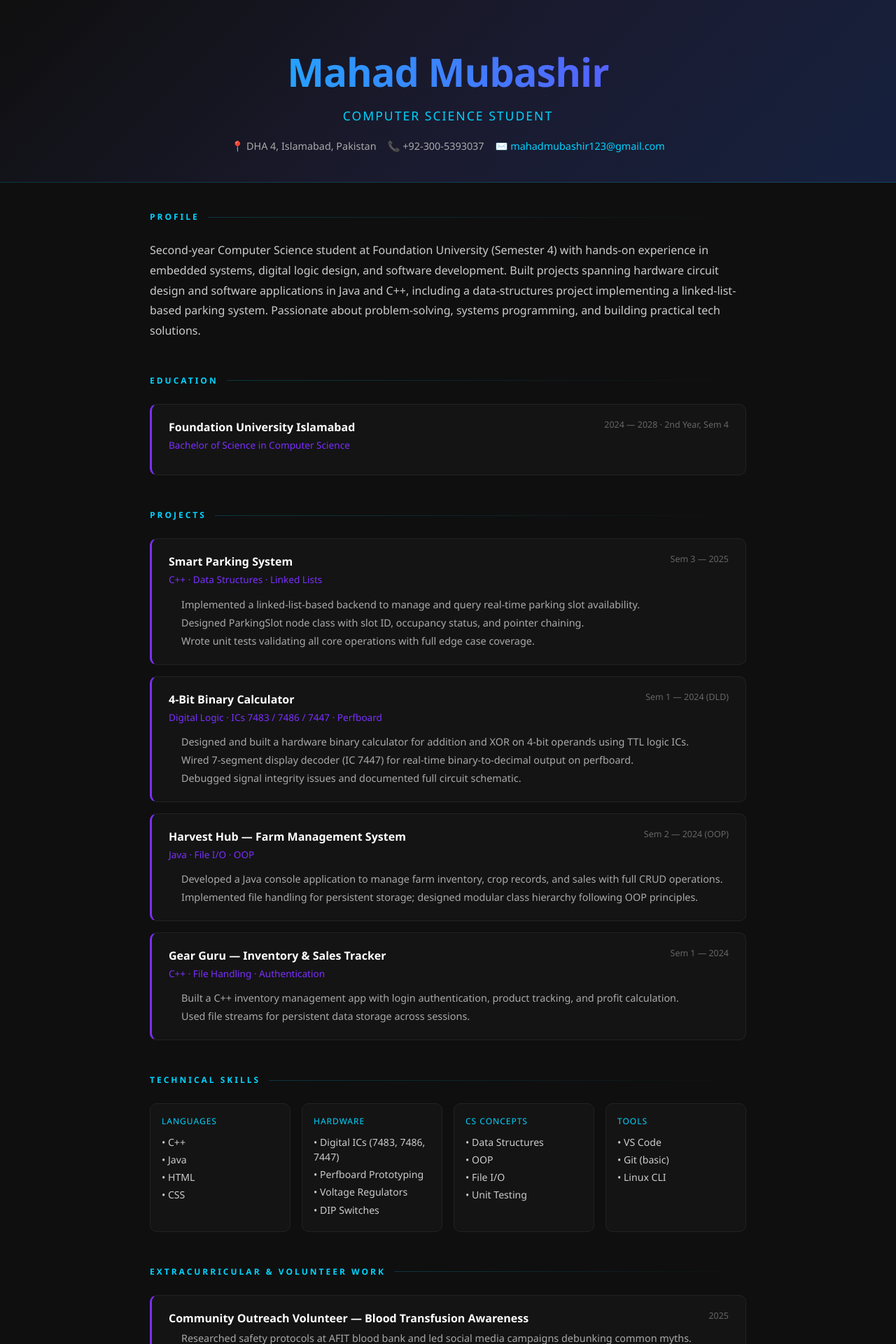
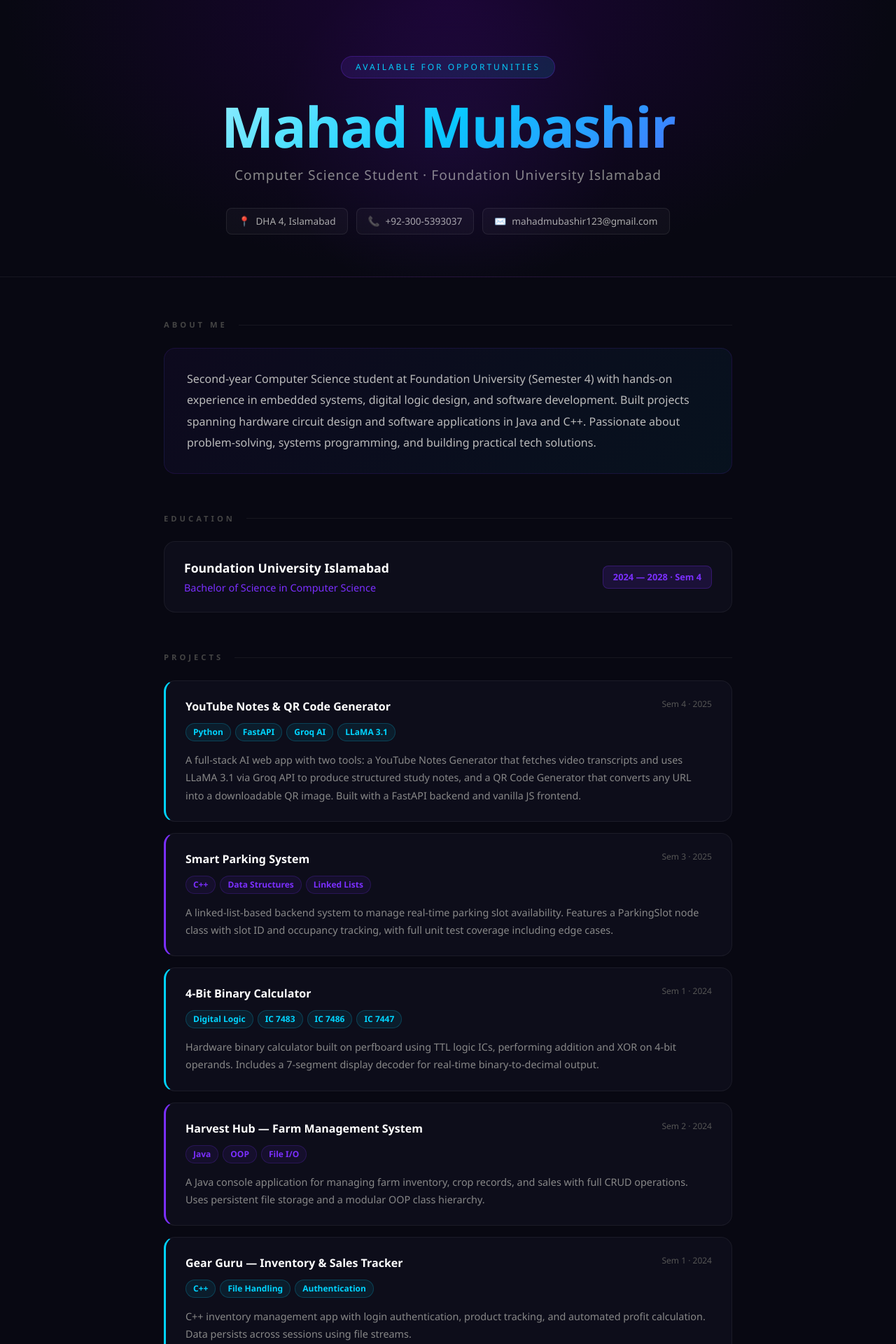
Before and after one commit to mahadmansoormubashir/my-cv, a Next.js app: page / in a window 1280 px wide. Shown: the top 1920 px of the page at 70% size. Built offline with nearby package versions, Linux system fonts and the light colour scheme.

Commit message:
added AI project and footer

```diff
--- a/app/page.tsx
+++ b/app/page.tsx
@@ -2,129 +2,251 @@ export default function Home() {
   return (
     <main style={{
       fontFamily: "'Segoe UI', system-ui, sans-serif",
-      backgroundColor: "#0f0f0f",
+      backgroundColor: "#080812",
       color: "#e8e8e8",
       minHeight: "100vh",
+      margin: "0",
       padding: "0",
-      margin: "0",
     }}>
 
+      {/* Hero Header */}
       <header style={{
-        background: "linear-gradient(135deg, #0f0f0f 0%, #1a1a2e 50%, #16213e 100%)",
-        borderBottom: "1px solid #00d4ff33",
-        padding: "60px 40px 40px",
+        position: "relative",
+        padding: "80px 24px 60px",
         textAlign: "center",
+        overflow: "hidden",
+        background: "radial-gradient(ellipse at 50% 0%, #1a0533 0%, #080812 70%)",
+        borderBottom: "1px solid #ffffff0f",
       }}>
+        <div style={{
+          position: "absolute", top: "-60px", left: "50%", transform: "translateX(-50%)",
+          width: "500px", height: "500px", borderRadius: "50%",
+          background: "radial-gradient(circle, #7b2fff15 0%, transparent 70%)",
+          pointerEvents: "none",
+        }} />
+
+        <div style={{
+          display: "inline-block",
+          background: "linear-gradient(135deg, #7b2fff22, #00d4ff22)",
+          border: "1px solid #7b2fff44",
+          borderRadius: "50px",
+          padding: "6px 20px",
+          fontSize: "0.75rem",
+          letterSpacing: "3px",
+          textTransform: "uppercase",
+          color: "#00d4ff",
+          marginBottom: "24px",
+        }}>
+          Available for Opportunities
+        </div>
+
         <h1 style={{
-          fontSize: "clamp(2rem, 6vw, 3.5rem)",
-          fontWeight: "800",
-          margin: "0 0 8px",
-          background: "linear-gradient(90deg, #00d4ff, #7b2fff)",
+          fontSize: "clamp(2.5rem, 8vw, 5rem)",
+          fontWeight: "900",
+          margin: "0 0 12px",
+          background: "linear-gradient(135deg, #ffffff 0%, #00d4ff 50%, #7b2fff 100%)",
           WebkitBackgroundClip: "text",
           WebkitTextFillColor: "transparent",
-          letterSpacing: "-1px",
+          letterSpacing: "-2px",
+          lineHeight: "1.1",
         }}>
           Mahad Mubashir
         </h1>
-        <p style={{ color: "#00d4ff", fontSize: "1.1rem", marginBottom: "20px", letterSpacing: "2px", textTransform: "uppercase" }}>
-          Computer Science Student
+
+        <p style={{
+          fontSize: "1.2rem",
+          color: "#888",
+          margin: "0 0 32px",
+          fontWeight: "400",
+          letterSpacing: "1px",
+        }}>
+          Computer Science Student · Foundation University Islamabad
         </p>
-        <div style={{ display: "flex", justifyContent: "center", flexWrap: "wrap", gap: "16px", fontSize: "0.9rem", color: "#aaa" }}>
-          <span>📍 DHA 4, Islamabad, Pakistan</span>
-          <span>📞 +92-300-5393037</span>
-          <a href="mailto:mahadmubashir123@gmail.com" style={{ color: "#00d4ff", textDecoration: "none" }}>
-            ✉️ mahadmubashir123@gmail.com
-          </a>
+
+        <div style={{
+          display: "flex",
+          justifyContent: "center",
+          flexWrap: "wrap",
+          gap: "12px",
+          fontSize: "0.85rem",
+        }}>
+          {[
+            { icon: "📍", text: "DHA 4, Islamabad" },
+            { icon: "📞", text: "+92-300-5393037" },
+            { icon: "✉️", text: "mahadmubashir123@gmail.com" },
+          ].map((item) => (
+            <div key={item.text} style={{
+              background: "#ffffff08",
+              border: "1px solid #ffffff15",
+              borderRadius: "8px",
+              padding: "8px 16px",
+              color: "#aaa",
+              display: "flex",
+              alignItems: "center",
+              gap: "8px",
+            }}>
+              <span>{item.icon}</span>
+              <span>{item.text}</span>
+            </div>
+          ))}
         </div>
       </header>
 
-      <div style={{ maxWidth: "900px", margin: "0 auto", padding: "40px 24px" }}>
+      <div style={{ maxWidth: "860px", margin: "0 auto", padding: "60px 24px" }}>
 
-        <Section title="Profile">
-          <p style={{ lineHeight: "1.8", color: "#ccc", fontSize: "1rem" }}>
-            Second-year Computer Science student at Foundation University (Semester 4) with hands-on experience
-            in embedded systems, digital logic design, and software development. Built projects spanning hardware
-            circuit design and software applications in Java and C++, including a data-structures project
-            implementing a linked-list-based parking system. Passionate about problem-solving, systems programming,
-            and building practical tech solutions.
-          </p>
-        </Section>
-
-        <Section title="Education">
-          <Card title="Foundation University Islamabad" subtitle="Bachelor of Science in Computer Science" tag="2024 — 2028 · 2nd Year, Sem 4" />
-        </Section>
-
-        <Section title="Projects">
-          <Card
-            title="Smart Parking System"
-            subtitle="C++ · Data Structures · Linked Lists"
-            tag="Sem 3 — 2025"
-            bullets={[
-              "Implemented a linked-list-based backend to manage and query real-time parking slot availability.",
-              "Designed ParkingSlot node class with slot ID, occupancy status, and pointer chaining.",
-              "Wrote unit tests validating all core operations with full edge case coverage.",
-            ]}
-          />
-          <Card
-            title="4-Bit Binary Calculator"
-            subtitle="Digital Logic · ICs 7483 / 7486 / 7447 · Perfboard"
-            tag="Sem 1 — 2024 (DLD)"
-            bullets={[
-              "Designed and built a hardware binary calculator for addition and XOR on 4-bit operands using TTL logic ICs.",
-              "Wired 7-segment display decoder (IC 7447) for real-time binary-to-decimal output on perfboard.",
-              "Debugged signal integrity issues and documented full circuit schematic.",
-            ]}
-          />
-          <Card
-            title="Harvest Hub — Farm Management System"
-            subtitle="Java · File I/O · OOP"
-            tag="Sem 2 — 2024 (OOP)"
-            bullets={[
-              "Developed a Java console application to manage farm inventory, crop records, and sales with full CRUD operations.",
-              "Implemented file handling for persistent storage; designed modular class hierarchy following OOP principles.",
-            ]}
-          />
-          <Card
-            title="Gear Guru — Inventory & Sales Tracker"
-            subtitle="C++ · File Handling · Authentication"
-            tag="Sem 1 — 2024"
-            bullets={[
-              "Built a C++ inventory management app with login authentication, product tracking, and profit calculation.",
-              "Used file streams for persistent data storage across sessions.",
-            ]}
-          />
-        </Section>
-
-        <Section title="Technical Skills">
-          <div style={{ display: "grid", gridTemplateColumns: "repeat(auto-fit, minmax(200px, 1fr))", gap: "16px" }}>
-            <SkillBox label="Languages" items={["C++", "Java", "HTML", "CSS"]} />
-            <SkillBox label="Hardware" items={["Digital ICs (7483, 7486, 7447)", "Perfboard Prototyping", "Voltage Regulators", "DIP Switches"]} />
-            <SkillBox label="CS Concepts" items={["Data Structures", "OOP", "File I/O", "Unit Testing"]} />
-            <SkillBox label="Tools" items={["VS Code", "Git (basic)", "Linux CLI"]} />
+        {/* Profile */}
+        <Section title="About Me">
+          <div style={{
+            background: "linear-gradient(135deg, #7b2fff0d, #00d4ff0d)",
+            border: "1px solid #7b2fff22",
+            borderRadius: "16px",
+            padding: "28px 32px",
+          }}>
+            <p style={{ lineHeight: "1.9", color: "#bbb", fontSize: "1rem", margin: 0 }}>
+              Second-year Computer Science student at Foundation University (Semester 4) with hands-on experience
+              in embedded systems, digital logic design, and software development. Built projects spanning hardware
+              circuit design and software applications in Java and C++. Passionate about problem-solving, systems
+              programming, and building practical tech solutions.
+            </p>
           </div>
         </Section>
 
-        <Section title="Extracurricular & Volunteer Work">
-          <Card
-            title="Community Outreach Volunteer — Blood Transfusion Awareness"
-            tag="2025"
-            bullets={[
-              "Researched safety protocols at AFIT blood bank and led social media campaigns debunking common myths.",
-              "Organized educational workshops on hereditary blood disorders for university students.",
-            ]}
-          />
+        {/* Education */}
+        <Section title="Education">
+          <div style={{
+            background: "#0d0d1a",
+            border: "1px solid #ffffff0f",
+            borderRadius: "16px",
+            padding: "24px 28px",
+            display: "flex",
+            justifyContent: "space-between",
+            alignItems: "center",
+            flexWrap: "wrap",
+            gap: "12px",
+          }}>
+            <div>
+              <h3 style={{ margin: "0 0 4px", fontSize: "1.1rem", fontWeight: "700", color: "#fff" }}>
+                Foundation University Islamabad
+              </h3>
+              <p style={{ margin: 0, color: "#7b2fff", fontSize: "0.9rem" }}>
+                Bachelor of Science in Computer Science
+              </p>
+            </div>
+            <div style={{
+              background: "#7b2fff22",
+              border: "1px solid #7b2fff44",
+              borderRadius: "8px",
+              padding: "6px 14px",
+              color: "#7b2fff",
+              fontSize: "0.8rem",
+              fontWeight: "600",
+              whiteSpace: "nowrap",
+            }}>
+              2024 — 2028 · Sem 4
+            </div>
+          </div>
         </Section>
 
+        {/* Projects */}
+        <Section title="Projects">
+          <div style={{ display: "grid", gap: "16px" }}>
+            <ProjectCard
+              title="YouTube Notes & QR Code Generator"
+              tech={["Python", "FastAPI", "Groq AI", "LLaMA 3.1"]}
+              date="Sem 4 · 2025"
+              description="A full-stack AI web app with two tools: a YouTube Notes Generator that fetches video transcripts and uses LLaMA 3.1 via Groq API to produce structured study notes, and a QR Code Generator that converts any URL into a downloadable QR image. Built with a FastAPI backend and vanilla JS frontend."
+              color="#00d4ff"
+            />
+            <ProjectCard
+              title="Smart Parking System"
+              tech={["C++", "Data Structures", "Linked Lists"]}
+              date="Sem 3 · 2025"
+              description="A linked-list-based backend system to manage real-time parking slot availability. Features a ParkingSlot node class with slot ID and occupancy tracking, with full unit test coverage including edge cases."
+              color="#7b2fff"
+            />
+            <ProjectCard
+              title="4-Bit Binary Calculator"
+              tech={["Digital Logic", "IC 7483", "IC 7486", "IC 7447"]}
+              date="Sem 1 · 2024"
+              description="Hardware binary calculator built on perfboard using TTL logic ICs, performing addition and XOR on 4-bit operands. Includes a 7-segment display decoder for real-time binary-to-decimal output."
+              color="#00d4ff"
+            />
+            <ProjectCard
+              title="Harvest Hub — Farm Management System"
+              tech={["Java", "OOP", "File I/O"]}
+              date="Sem 2 · 2024"
+              description="A Java console application for managing farm inventory, crop records, and sales with full CRUD operations. Uses persistent file storage and a modular OOP class hierarchy."
+              color="#7b2fff"
+            />
+            <ProjectCard
+              title="Gear Guru — Inventory & Sales Tracker"
+              tech={["C++", "File Handling", "Authentication"]}
+              date="Sem 1 · 2024"
+              description="C++ inventory management app with login authentication, product tracking, and automated profit calculation. Data persists across sessions using file streams."
+              color="#00d4ff"
+            />
+          </div>
+        </Section>
+
+        {/* Skills */}
+        <Section title="Technical Skills">
+          <div style={{ display: "grid", gridTemplateColumns: "repeat(auto-fit, minmax(190px, 1fr))", gap: "14px" }}>
+            <SkillBox label="Languages" emoji="💻" items={["C++", "Java", "Python", "HTML", "CSS"]} />
+            <SkillBox label="Hardware" emoji="🔧" items={["IC 7483, 7486, 7447", "Perfboard Prototyping", "Voltage Regulators", "DIP Switches"]} />
+            <SkillBox label="CS Concepts" emoji="🧠" items={["Data Structures", "OOP", "File I/O", "Unit Testing"]} />
+            <SkillBox label="Tools" emoji="🛠️" items={["VS Code", "Git", "Linux CLI", "FastAPI"]} />
+          </div>
+        </Section>
+
+        {/* Volunteer */}
+        <Section title="Volunteer Work">
+          <div style={{
+            background: "#0d0d1a",
+            border: "1px solid #ffffff0f",
+            borderRadius: "16px",
+            padding: "24px 28px",
+            display: "flex",
+            justifyContent: "space-between",
+            alignItems: "flex-start",
+            flexWrap: "wrap",
+            gap: "16px",
+          }}>
+            <div style={{ flex: 1 }}>
+              <h3 style={{ margin: "0 0 8px", fontSize: "1rem", fontWeight: "700", color: "#fff" }}>
+                Community Outreach — Blood Transfusion Awareness
+              </h3>
+              <p style={{ margin: 0, color: "#999", fontSize: "0.9rem", lineHeight: "1.7" }}>
+                Researched safety protocols at AFIT blood bank and led social media campaigns debunking common myths.
+                Organized educational workshops on hereditary blood disorders for university students.
+              </p>
+            </div>
+            <div style={{
+              background: "#00d4ff22",
+              border: "1px solid #00d4ff44",
+              borderRadius: "8px",
+              padding: "6px 14px",
+              color: "#00d4ff",
+              fontSize: "0.8rem",
+              fontWeight: "600",
+              whiteSpace: "nowrap",
+            }}>
+              2025
+            </div>
+          </div>
+        </Section>
+
+        {/* Soft Skills */}
         <Section title="Soft Skills">
           <div style={{ display: "flex", flexWrap: "wrap", gap: "10px" }}>
             {["Problem Solving", "Teamwork & Collaboration", "Leadership", "Effective Communication"].map(skill => (
               <span key={skill} style={{
-                background: "#1a1a2e",
-                border: "1px solid #00d4ff44",
-                color: "#00d4ff",
-                padding: "6px 16px",
-                borderRadius: "20px",
-                fontSize: "0.85rem",
+                background: "#ffffff08",
+                border: "1px solid #ffffff15",
+                color: "#ccc",
+                padding: "10px 20px",
+                borderRadius: "50px",
+                fontSize: "0.88rem",
+                fontWeight: "500",
               }}>{skill}</span>
             ))}
           </div>
@@ -132,67 +254,109 @@ export default function Home() {
 
       </div>
 
-      <footer style={{ textAlign: "center", padding: "24px", color: "#444", fontSize: "0.8rem", borderTop: "1px solid #1a1a1a" }}>
-        © 2025 Mahad Mubashir
+      {/* Footer */}
+      <footer style={{
+        borderTop: "1px solid #ffffff08",
+        background: "#080812",
+        padding: "48px 24px",
+      }}>
+        <div style={{ maxWidth: "860px", margin: "0 auto", display: "flex", justifyContent: "space-between", flexWrap: "wrap", gap: "32px" }}>
+          <div>
+            <h3 style={{ margin: "0 0 8px", fontSize: "1.1rem", fontWeight: "800", color: "#fff" }}>Mahad Mubashir</h3>
+            <p style={{ margin: 0, color: "#555", fontSize: "0.85rem" }}>Computer Science Student</p>
+          </div>
+          <div>
+            <p style={{ margin: "0 0 6px", color: "#555", fontSize: "0.75rem", textTransform: "uppercase", letterSpacing: "2px" }}>Location</p>
+            <p style={{ margin: 0, color: "#aaa", fontSize: "0.9rem" }}>DHA 4, Islamabad, Pakistan</p>
+          </div>
+          <div>
+            <p style={{ margin: "0 0 6px", color: "#555", fontSize: "0.75rem", textTransform: "uppercase", letterSpacing: "2px" }}>Contact</p>
+            <p style={{ margin: "0 0 4px", color: "#aaa", fontSize: "0.9rem" }}>mahadmubashir123@gmail.com</p>
+            <p style={{ margin: 0, color: "#aaa", fontSize: "0.9rem" }}>+92-300-5393037</p>
+          </div>
+        </div>
+        <div style={{ maxWidth: "860px", margin: "32px auto 0", borderTop: "1px solid #ffffff08", paddingTop: "24px", textAlign: "center" }}>
+          <p style={{ margin: 0, color: "#333", fontSize: "0.8rem" }}>© 2025 Mahad Mubashir · DHA 4, Islamabad, Pakistan</p>
+        </div>
       </footer>
+
     </main>
   );
 }
 
 function Section({ title, children }: { title: string; children: React.ReactNode }) {
   return (
-    <section style={{ marginBottom: "48px" }}>
-      <div style={{ display: "flex", alignItems: "center", gap: "12px", marginBottom: "24px" }}>
+    <section style={{ marginBottom: "56px" }}>
+      <div style={{ display: "flex", alignItems: "center", gap: "16px", marginBottom: "24px" }}>
         <h2 style={{
-          fontSize: "0.75rem",
-          fontWeight: "700",
-          letterSpacing: "3px",
+          fontSize: "0.7rem",
+          fontWeight: "800",
+          letterSpacing: "4px",
           textTransform: "uppercase",
-          color: "#00d4ff",
+          color: "#444",
           margin: 0,
+          whiteSpace: "nowrap",
         }}>{title}</h2>
-        <div style={{ flex: 1, height: "1px", background: "linear-gradient(90deg, #00d4ff33, transparent)" }} />
+        <div style={{ flex: 1, height: "1px", background: "#ffffff0f" }} />
       </div>
       {children}
     </section>
   );
 }
 
-function Card({ title, subtitle, tag, bullets }: { title: string; subtitle?: string; tag?: string; bullets?: string[] }) {
+function ProjectCard({ title, tech, date, description, color }: {
+  title: string;
+  tech: string[];
+  date: string;
+  description: string;
+  color: string;
+}) {
   return (
     <div style={{
-      background: "#141414",
-      border: "1px solid #222",
-      borderRadius: "10px",
-      padding: "20px 24px",
-      marginBottom: "16px",
-      borderLeft: "3px solid #7b2fff",
+      background: "#0d0d1a",
+      border: "1px solid #ffffff0f",
+      borderRadius: "16px",
+      padding: "24px 28px",
+      borderLeft: `3px solid ${color}`,
     }}>
-      <div style={{ display: "flex", justifyContent: "space-between", flexWrap: "wrap", gap: "8px", marginBottom: "4px" }}>
+      <div style={{ display: "flex", justifyContent: "space-between", alignItems: "flex-start", flexWrap: "wrap", gap: "10px", marginBottom: "12px" }}>
         <h3 style={{ margin: 0, fontSize: "1rem", fontWeight: "700", color: "#fff" }}>{title}</h3>
-        {tag && <span style={{ fontSize: "0.78rem", color: "#666", whiteSpace: "nowrap" }}>{tag}</span>}
+        <span style={{ fontSize: "0.75rem", color: "#555", whiteSpace: "nowrap" }}>{date}</span>
       </div>
-      {subtitle && <p style={{ margin: "0 0 12px", fontSize: "0.85rem", color: "#7b2fff" }}>{subtitle}</p>}
-      {bullets && (
-        <ul style={{ margin: 0, paddingLeft: "18px", color: "#aaa", fontSize: "0.9rem", lineHeight: "1.8" }}>
-          {bullets.map((b, i) => <li key={i}>{b}</li>)}
-        </ul>
-      )}
+      <div style={{ display: "flex", flexWrap: "wrap", gap: "6px", marginBottom: "14px" }}>
+        {tech.map(t => (
+          <span key={t} style={{
+            background: `${color}15`,
+            border: `1px solid ${color}33`,
+            color: color,
+            padding: "3px 10px",
+            borderRadius: "50px",
+            fontSize: "0.75rem",
+            fontWeight: "600",
+          }}>{t}</span>
+        ))}
+      </div>
+      <p style={{ margin: 0, color: "#888", fontSize: "0.9rem", lineHeight: "1.75" }}>{description}</p>
     </div>
   );
 }
 
-function SkillBox({ label, items }: { label: string; items: string[] }) {
+function SkillBox({ label, emoji, items }: { label: string; emoji: string; items: string[] }) {
   return (
     <div style={{
-      background: "#141414",
-      border: "1px solid #222",
-      borderRadius: "10px",
-      padding: "16px",
+      background: "#0d0d1a",
+      border: "1px solid #ffffff0f",
+      borderRadius: "16px",
+      padding: "20px",
     }}>
-      <p style={{ margin: "0 0 10px", fontSize: "0.75rem", color: "#00d4ff", textTransform: "uppercase", letterSpacing: "1px" }}>{label}</p>
+      <div style={{ display: "flex", alignItems: "center", gap: "8px", marginBottom: "14px" }}>
+        <span style={{ fontSize: "1.1rem" }}>{emoji}</span>
+        <p style={{ margin: 0, fontSize: "0.7rem", color: "#555", textTransform: "uppercase", letterSpacing: "2px", fontWeight: "700" }}>{label}</p>
+      </div>
       {items.map(item => (
-        <p key={item} style={{ margin: "4px 0", fontSize: "0.88rem", color: "#ccc" }}>• {item}</p>
+        <p key={item} style={{ margin: "6px 0", fontSize: "0.88rem", color: "#aaa", display: "flex", alignItems: "center", gap: "8px" }}>
+          <span style={{ color: "#333" }}>—</span> {item}
+        </p>
       ))}
     </div>
   );
```
